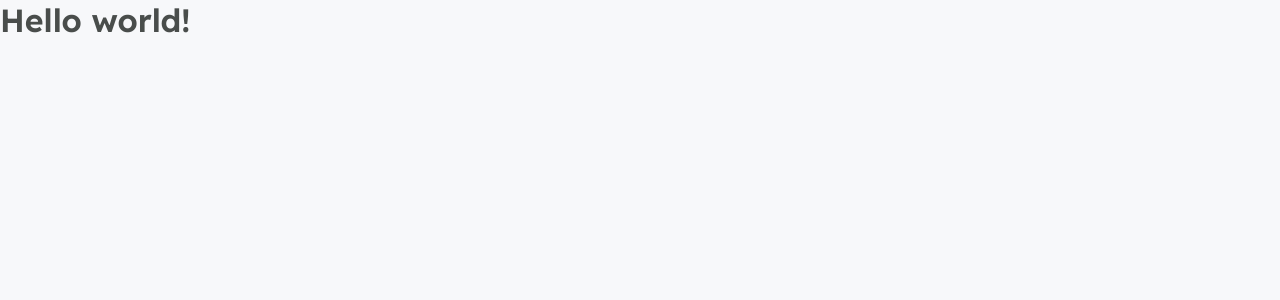
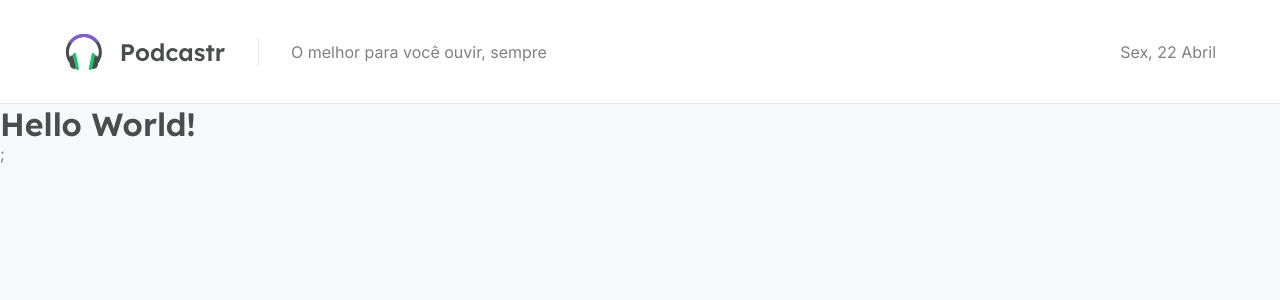
Before and after one commit to dayhele/rocketseat-podcastr, a Next.js app in the folder podcastr/: page / in a window 1280 px wide. Shown: the top 300 px of the page. Built offline with nearby package versions, Linux system fonts and the light colour scheme.

Commit message:
creating header

```diff
--- a/podcastr/package.json
+++ b/podcastr/package.json
@@ -9,6 +9,7 @@
     "lint": "next lint"
   },
   "dependencies": {
+    "date-fns": "^2.28.0",
     "next": "11.1.0",
     "react": "18.0.0",
     "react-dom": "18.0.0",
--- a/podcastr/src/components/Header/index.tsx
+++ b/podcastr/src/components/Header/index.tsx
@@ -1,11 +1,18 @@
-import Image from "next-image";
+import format from "date-fns/format";
+import ptBR from "date-fns/locale/pt-BR";
+import styles from "./styles.module.scss";
+import Image from "next/image";
 
 export default function Header() {
+  const currentDate = format(new Date(), "EEEEEE, d MMMM", {
+    locale: ptBR,
+  });
+
   return (
-    <header>
+    <header className={styles.headerContainer}>
       <Image src="/logo.svg" alt="Podcastr" width={162} height={40} />
-      <p></p>
-      <span></span>
+      <p>O melhor para você ouvir, sempre</p>
+      <span>{currentDate}</span>
     </header>
   );
 }
--- a/podcastr/src/components/Header/styles.module.scss
+++ b/podcastr/src/components/Header/styles.module.scss
@@ -0,0 +1,17 @@
+.headerContainer {
+  background: var(--white);
+  height: 6.5rem;
+  display: flex;
+  align-items: center;
+  padding: 2rem 4rem;
+  border-bottom: 1px solid var(--gray-100);
+  p {
+    margin-left: 2rem;
+    padding: 0.25rem 0 0.25rem 2rem;
+    border-left: 1px solid var(--gray-100);
+  }
+  span {
+    margin-left: auto;
+    text-transform: capitalize;
+  }
+}
--- a/podcastr/src/pages/_app.tsx
+++ b/podcastr/src/pages/_app.tsx
@@ -1,7 +1,13 @@
+import Header from "../components/Header";
 import "../styles/global.scss";
 
 function MyApp({ Component, pageProps }) {
-  return <Component {...pageProps} />;
+  return (
+    <div>
+      <Header />
+      <Component {...pageProps} />;
+    </div>
+  );
 }
 
 export default MyApp;
--- a/podcastr/src/pages/index.tsx
+++ b/podcastr/src/pages/index.tsx
@@ -1,3 +1,3 @@
 export default function Home() {
-  return <h1>Hello world!</h1>;
+  return <h1>Hello World!</h1>;
 }
```
Also changed, not shown: 1 other file (tests, documents, lock files or other folders).
